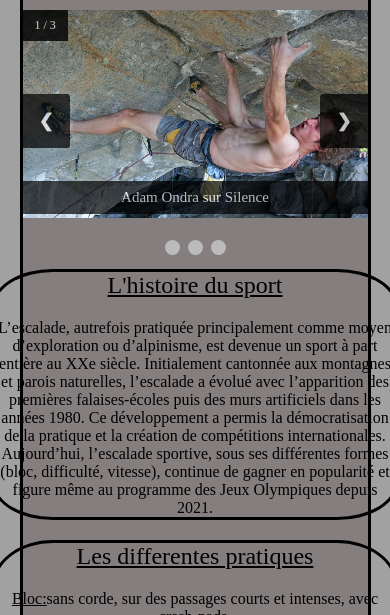
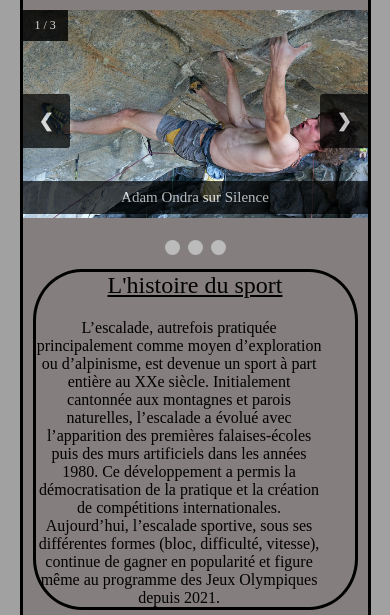
Before and after one commit to Eloi-Saint-Gaudin/proj, a plain HTML site: page index.html in a window 390 px wide. Shown: the part 229-844 px from the top of the page. Drawn offline with Linux system fonts and the light colour scheme.

Commit message:
ajout d'une règle responsive pour la classe .texte sur les écrans de moins de 480px

```diff
--- a/css/style.css
+++ b/css/style.css
@@ -239,6 +239,14 @@ footer {
         flex-direction: column;
         align-items: center;
     }
+
+}
+
+@media screen and (max-width: 480px) {
+    .texte {
+        width: 90%;
+    }
+
 }
 
 .titre:hover {
```
